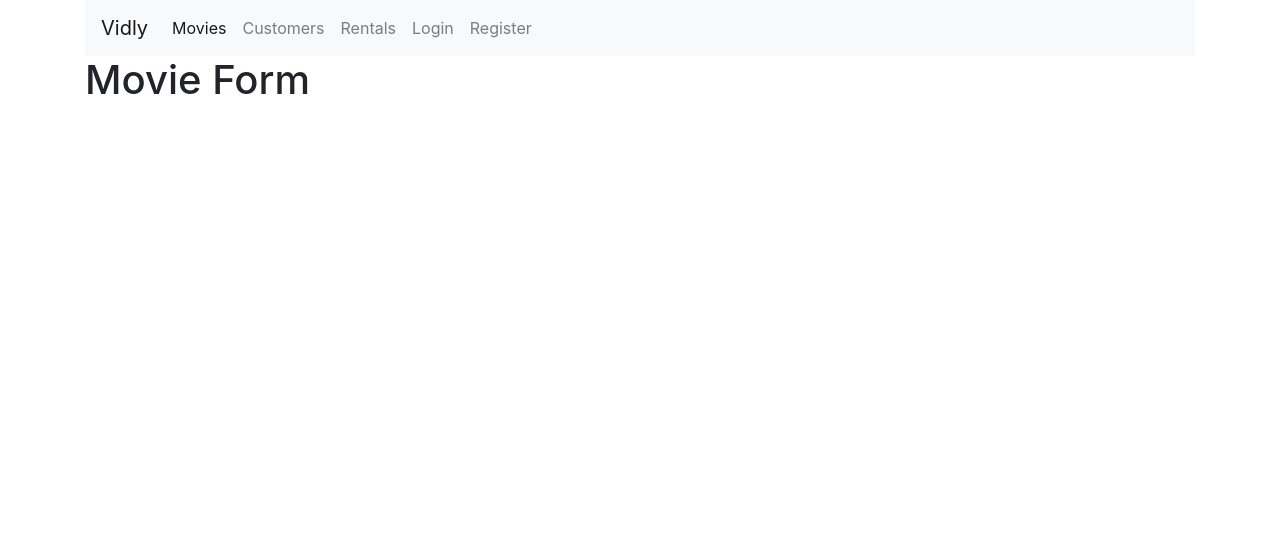
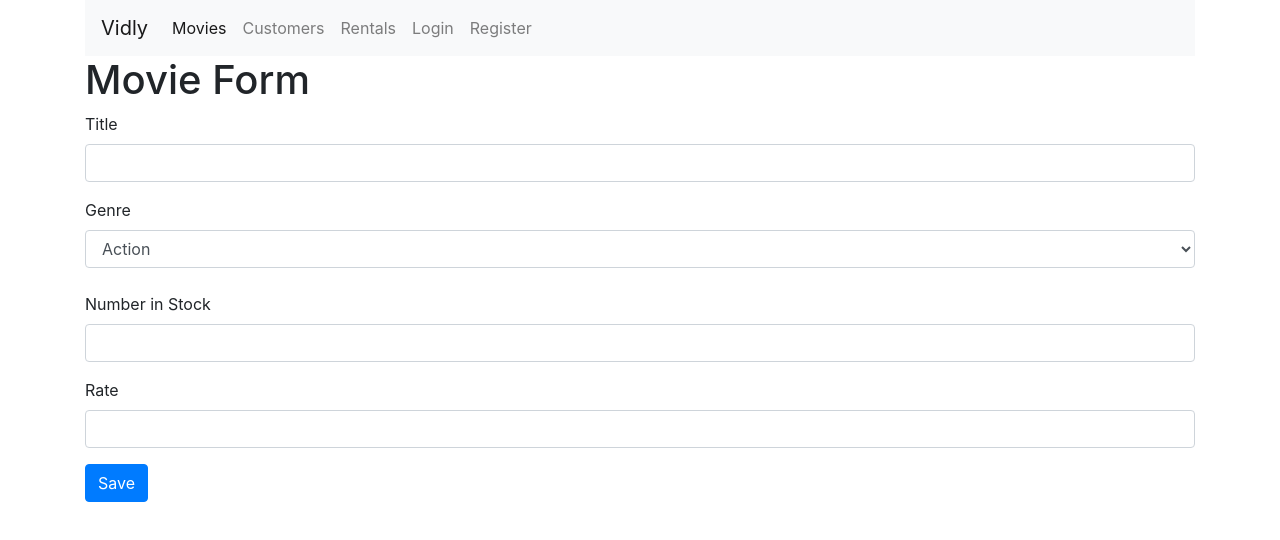
Before and after one commit to vupadhayayx86/vidly, a React (Create React App) app: page /movies/new in a window 1280 px wide. Shown: the top 540 px of the page. Built offline with nearby package versions, Linux system fonts and the light colour scheme.

Commit message:
New Movies Partial Implemented

```diff
--- /dev/null
+++ b/src/components/DropdownMenu.jsx
@@ -0,0 +1,17 @@
+import React from 'react'
+
+const DropdownMenu = ({name,label,value}) => {
+  return (
+    <div className="form-group">
+    <label htmlFor="genre">{label}</label>
+    <select name={name} className='form-control'>
+        <option value="Action">Action</option>
+        <option value="Comedy">Comedy</option>
+        <option value="Thriller">Thriller</option>
+    </select>
+    </div>
+
+  )
+}
+
+export default DropdownMenu
--- a/src/components/NewMovie.jsx
+++ b/src/components/NewMovie.jsx
@@ -1,18 +1,78 @@
 import React, { Component } from 'react'
+import DropdownMenu from './DropdownMenu'
+import InputText from './InputText'
+import { saveMovie } from '../services/fakeMovieService'
+import { getGenres } from '../services/fakeGenreService'
+import Joi from 'joi-browser'
+
 
 export default class NewMovie extends Component {
     state={
         moviedetails:{
             title:"",
-            genre:"",
-            numberinstock:"",
-            rate:""
+            genre:"Action",
+            numberInStock:"",
+            dailyRentalRate:""
+        },
+        errors:{
+
         }
     }
+    schema={
+        title: Joi.string().required().label("Title"),
+       // genre: Joi.string().required().label("Genre"),
+        numberInStock: Joi.string().required().label("Number in Stock"),
+        dailyRentalRate: Joi.string().required().label("Daily Rental Rate")
+    }
+
+    validate=()=>{
+        const options={
+            abortEarly:false
+        }
+        const {error}= Joi.validate(this.state.moviedetails,this.schema,options)
+
+        if(!error) return null;
+
+        const errors={};
+        for(let item of error.details)
+            errors[item.path[0]]=item.message;
+        return errors
+    }
+
+    handleSubmit=(e)=>{
+        e.preventDefault()
+        const errors=this.validate() || {};
+        this.setState({errors} || {})
+       console.log(saveMovie(this.state.moviedetails))
+    }
+    handleChange=({currentTarget:input})=>{
+        console.log(input.value)
+        const moviedetails={...this.state.moviedetails}
+        moviedetails[input.name]=input.value
+        this.setState({moviedetails})
+
+    }
+
   render() {
     return (
       <div>
         <h1>Movie Form</h1>
+        <form onSubmit={this.handleSubmit}>
+        <InputText name="title" label="Title" value={this.state.title} onChange={this.handleChange}  />
+        {/* <InputText name="genre" label="Genre" value={this.state.genre} onChange={this.handleChange}  /> */}
+        {/* <DropdownMenu name="genre" label="Genre" value={this.state.genre} onChange={this.handleChange} /> */}
+        <label htmlFor="genre">Genre</label>
+        <div className='mb-4'>
+        <select name="genre" className='form-control' onChange={this.handleChange}>
+        <option value="Action">Action</option>
+        <option value="Comedy">Comedy</option>
+        <option value="Thriller">Thriller</option>
+        </select>
+        </div>
+        <InputText name="numberInStock" label="Number in Stock" value={this.state.numberInStock} onChange={this.handleChange} />
+        <InputText name="dailyRentalRate" label="Rate" value={this.state.dailyRentalRate} onChange={this.handleChange} />
+        <button className="btn btn-primary">Save</button>
+        </form>
 
       </div>
     )
--- a/src/services/fakeMovieService.js
+++ b/src/services/fakeMovieService.js
@@ -85,8 +85,8 @@ export function getMovie(id) {
 
 export function saveMovie(movie) {
   let movieInDb = movies.find(m => m._id === movie._id) || {};
-  movieInDb.name = movie.name;
-  movieInDb.genre = genresAPI.genres.find(g => g._id === movie.genreId);
+  movieInDb.title = movie.title;
+  movieInDb.genre = genresAPI.genres.find(g => g.name === movie.genre);
   movieInDb.numberInStock = movie.numberInStock;
   movieInDb.dailyRentalRate = movie.dailyRentalRate;
 
```
